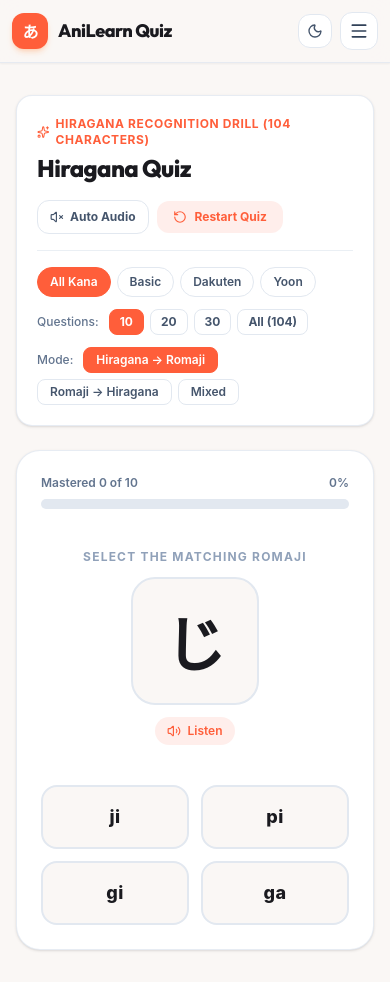
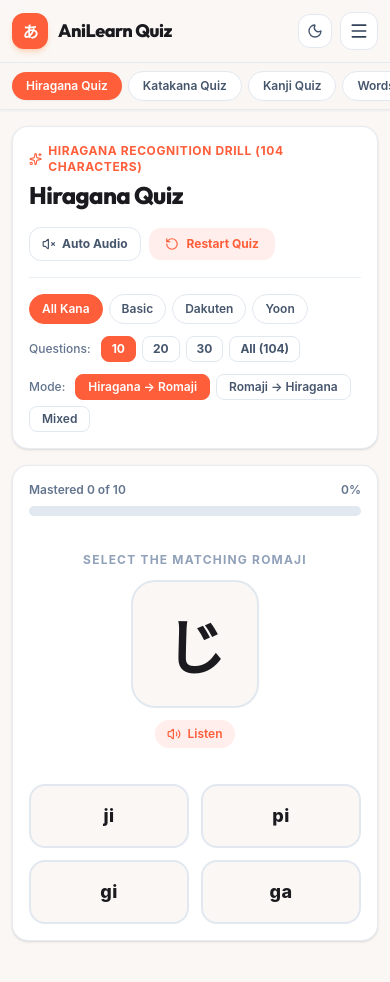
Before and after one commit to Aneeshunique007/anilearn-quiz, a React (Vite) app: page / in a window 390 px wide. After the commit the page ends 957 px from the top, so only its background shows below. Built offline with nearby package versions, Linux system fonts and the light colour scheme; a web font is replaced by a local one.

Commit message:
Improve mobile responsiveness across QuizLayout and all quiz views

```diff
--- a/src/components/KanaQuizView.tsx
+++ b/src/components/KanaQuizView.tsx
@@ -253,9 +253,9 @@ export const KanaQuizView: React.FC<KanaQuizViewProps> = ({ script, theme }) =>
       : 'bg-white text-slate-600 border-slate-200 hover:border-slate-300';
 
   return (
-    <div className="space-y-6">
+    <div className="space-y-4 sm:space-y-6">
       {/* Header & Filters */}
-      <div className={`rounded-2xl border p-5 sm:p-6 ${surfaceClass}`}>
+      <div className={`rounded-2xl border p-4 sm:p-6 ${surfaceClass}`}>
         <div className="flex flex-col sm:flex-row sm:items-center justify-between gap-4">
           <div>
             <span className="inline-flex items-center gap-1.5 text-xs font-bold uppercase tracking-wider text-[#FF5E3A] mb-1">
@@ -452,7 +452,7 @@ export const KanaQuizView: React.FC<KanaQuizViewProps> = ({ script, theme }) =>
           </div>
         </div>
       ) : currentQuestion ? (
-        <div className={`rounded-3xl border p-6 sm:p-8 space-y-6 ${surfaceClass}`}>
+        <div className={`rounded-2xl sm:rounded-3xl border p-4 sm:p-8 space-y-5 sm:space-y-6 ${surfaceClass}`}>
           {/* Progress Bar */}
           <div className="space-y-2">
             <div className="flex items-center justify-between text-xs font-semibold text-slate-500 dark:text-slate-400">
@@ -573,11 +573,11 @@ export const KanaQuizView: React.FC<KanaQuizViewProps> = ({ script, theme }) =>
                 )}
               </div>
 
-              <div className="flex items-center gap-2.5 w-full sm:w-auto justify-end shrink-0">
+              <div className="flex items-center gap-2.5 w-full sm:w-auto shrink-0">
                 <button
                   type="button"
                   onClick={() => handleOpenDetails()}
-                  className={`inline-flex items-center gap-1.5 px-3.5 py-2.5 rounded-xl text-xs font-bold border transition cursor-pointer ${pillInactive}`}
+                  className={`inline-flex items-center justify-center gap-1.5 px-3.5 py-2.5 rounded-xl text-xs font-bold border transition cursor-pointer shrink-0 ${pillInactive}`}
                 >
                   <FileText className="w-3.5 h-3.5" />
                   Details
@@ -585,7 +585,7 @@ export const KanaQuizView: React.FC<KanaQuizViewProps> = ({ script, theme }) =>
                 <button
                   type="button"
                   onClick={handleNext}
-                  className="inline-flex items-center gap-1.5 px-5 py-2.5 rounded-xl bg-[#FF5E3A] hover:bg-[#E84E29] text-white text-sm font-bold shadow-md shadow-orange-500/20 transition cursor-pointer"
+                  className="flex-1 sm:flex-initial inline-flex items-center justify-center gap-1.5 px-5 py-2.5 rounded-xl bg-[#FF5E3A] hover:bg-[#E84E29] text-white text-sm font-bold shadow-md shadow-orange-500/20 transition cursor-pointer"
                 >
                   Next
                   <ArrowRight className="w-4 h-4" />
--- a/src/components/KanjiQuizView.tsx
+++ b/src/components/KanjiQuizView.tsx
@@ -238,9 +238,9 @@ export const KanjiQuizView: React.FC<KanjiQuizViewProps> = ({ theme }) => {
       : 'bg-white text-slate-600 border-slate-200 hover:border-slate-300';
 
   return (
-    <div className="space-y-6">
+    <div className="space-y-4 sm:space-y-6">
       {/* Header & Filters */}
-      <div className={`rounded-2xl border p-5 sm:p-6 ${surfaceClass}`}>
+      <div className={`rounded-2xl border p-4 sm:p-6 ${surfaceClass}`}>
         <div className="flex flex-col sm:flex-row sm:items-center justify-between gap-4">
           <div>
             <span className="inline-flex items-center gap-1.5 text-xs font-bold uppercase tracking-wider text-[#FF5E3A] mb-1">
@@ -448,7 +448,7 @@ export const KanjiQuizView: React.FC<KanjiQuizViewProps> = ({ theme }) => {
           </div>
         </div>
       ) : currentQuestion ? (
-        <div className={`rounded-3xl border p-6 sm:p-8 space-y-6 ${surfaceClass}`}>
+        <div className={`rounded-2xl sm:rounded-3xl border p-4 sm:p-8 space-y-5 sm:space-y-6 ${surfaceClass}`}>
           {/* Progress */}
           <div className="space-y-2">
             <div className="flex items-center justify-between text-xs font-semibold text-slate-500 dark:text-slate-400">
@@ -491,7 +491,7 @@ export const KanjiQuizView: React.FC<KanjiQuizViewProps> = ({ theme }) => {
                 </div>
               ) : (
                 <div
-                  className={`px-8 py-6 rounded-3xl border-2 text-2xl sm:text-3xl font-extrabold font-heading select-none max-w-md ${
+                  className={`px-5 py-4 sm:px-8 sm:py-6 rounded-3xl border-2 text-xl sm:text-3xl font-extrabold font-heading select-none w-full max-w-md break-words ${
                     theme === 'dark'
                       ? 'bg-[#0E0E12] border-slate-800 text-white'
                       : 'bg-[#FAF7F5] border-slate-200 text-[#1A1A1F]'
@@ -528,7 +528,13 @@ export const KanjiQuizView: React.FC<KanjiQuizViewProps> = ({ theme }) => {
           </div>
 
           {/* Options */}
-          <div className="grid grid-cols-2 gap-3 max-w-xl mx-auto">
+          <div
+            className={`grid gap-3 max-w-xl mx-auto ${
+              currentQuestion.mode === 'meaning-to-kanji'
+                ? 'grid-cols-2'
+                : 'grid-cols-1 sm:grid-cols-2'
+            }`}
+          >
             {currentQuestion.options.map((option, idx) => {
               const isSelected = selectedOption === option;
               const isAnswer = option === currentQuestion.correctAnswer;
@@ -588,11 +594,11 @@ export const KanjiQuizView: React.FC<KanjiQuizViewProps> = ({ theme }) => {
                   : `Not quite — "${currentQuestion.char}" means "${currentQuestion.meaning}".`}
               </span>
 
-              <div className="flex items-center gap-2.5 w-full sm:w-auto justify-end shrink-0">
+              <div className="flex items-center gap-2.5 w-full sm:w-auto shrink-0">
                 <button
                   type="button"
                   onClick={() => handleOpenDetails()}
-                  className={`inline-flex items-center gap-1.5 px-3.5 py-2.5 rounded-xl text-xs font-bold border transition cursor-pointer ${pillInactive}`}
+                  className={`inline-flex items-center justify-center gap-1.5 px-3.5 py-2.5 rounded-xl text-xs font-bold border transition cursor-pointer shrink-0 ${pillInactive}`}
                 >
                   <FileText className="w-3.5 h-3.5" />
                   Details
@@ -600,7 +606,7 @@ export const KanjiQuizView: React.FC<KanjiQuizViewProps> = ({ theme }) => {
                 <button
                   type="button"
                   onClick={handleNext}
-                  className="inline-flex items-center gap-1.5 px-5 py-2.5 rounded-xl bg-[#FF5E3A] hover:bg-[#E84E29] text-white text-sm font-bold shadow-md shadow-orange-500/20 transition cursor-pointer"
+                  className="flex-1 sm:flex-initial inline-flex items-center justify-center gap-1.5 px-5 py-2.5 rounded-xl bg-[#FF5E3A] hover:bg-[#E84E29] text-white text-sm font-bold shadow-md shadow-orange-500/20 transition cursor-pointer"
                 >
                   Next
                   <ArrowRight className="w-4 h-4" />
--- a/src/components/QuizLayout.tsx
+++ b/src/components/QuizLayout.tsx
@@ -131,6 +131,36 @@ export const QuizLayout: React.FC<QuizLayoutProps> = ({
           </div>
         </div>
 
+        {/* Mobile Horizontal Pill Bar (always visible below header on < md) */}
+        <nav
+          aria-label="Mobile Quiz Navigation"
+          className={`md:hidden border-t px-3 py-2 flex items-center gap-1.5 overflow-x-auto scrollbar-thin ${
+            theme === 'dark'
+              ? 'bg-[#0E0E12]/95 border-slate-800'
+              : 'bg-[#FAF7F5]/95 border-slate-200/80'
+          }`}
+        >
+          {NAV_ITEMS.map((item) => {
+            const isActive = activeTab === item.id;
+            return (
+              <button
+                key={item.id}
+                type="button"
+                onClick={() => handleTabClick(item.id)}
+                className={`px-3.5 py-1.5 rounded-full text-xs font-semibold whitespace-nowrap transition cursor-pointer shrink-0 ${
+                  isActive
+                    ? 'bg-[#FF5E3A] text-white font-bold shadow-xs'
+                    : theme === 'dark'
+                      ? 'bg-[#17171C] text-slate-300 border border-slate-800'
+                      : 'bg-white text-slate-600 border border-slate-200'
+                }`}
+              >
+                {item.label}
+              </button>
+            );
+          })}
+        </nav>
+
         {/* Mobile Dropdown Menu (4 Quiz Headings Only) */}
         {mobileMenuOpen && (
           <div
@@ -162,7 +192,7 @@ export const QuizLayout: React.FC<QuizLayoutProps> = ({
       </header>
 
       {/* MAIN CONTENT */}
-      <main className="flex-1 w-full max-w-4xl mx-auto px-4 sm:px-6 py-8 sm:py-10">
+      <main className="flex-1 w-full max-w-4xl mx-auto px-3 sm:px-6 py-4 sm:py-8">
         {children}
       </main>
     </div>
--- a/src/components/WordsQuizView.tsx
+++ b/src/components/WordsQuizView.tsx
@@ -233,9 +233,9 @@ export const WordsQuizView: React.FC<WordsQuizViewProps> = ({ theme }) => {
       : 'bg-white text-slate-600 border-slate-200 hover:border-slate-300';
 
   return (
-    <div className="space-y-6">
+    <div className="space-y-4 sm:space-y-6">
       {/* Header & Filters */}
-      <div className={`rounded-2xl border p-5 sm:p-6 ${surfaceClass}`}>
+      <div className={`rounded-2xl border p-4 sm:p-6 ${surfaceClass}`}>
         <div className="flex flex-col sm:flex-row sm:items-center justify-between gap-4">
           <div>
             <span className="inline-flex items-center gap-1.5 text-xs font-bold uppercase tracking-wider text-[#FF5E3A] mb-1">
@@ -441,7 +441,7 @@ export const WordsQuizView: React.FC<WordsQuizViewProps> = ({ theme }) => {
           </div>
         </div>
       ) : currentQuestion ? (
-        <div className={`rounded-3xl border p-6 sm:p-8 space-y-6 ${surfaceClass}`}>
+        <div className={`rounded-2xl sm:rounded-3xl border p-4 sm:p-8 space-y-5 sm:space-y-6 ${surfaceClass}`}>
           {/* Progress */}
           <div className="space-y-2">
             <div className="flex items-center justify-between text-xs font-semibold text-slate-500 dark:text-slate-400">
@@ -475,7 +475,7 @@ export const WordsQuizView: React.FC<WordsQuizViewProps> = ({ theme }) => {
               {currentQuestion.mode === 'word-to-meaning' ? (
                 <>
                   <div
-                    className={`px-8 py-6 rounded-3xl border-2 text-4xl sm:text-5xl font-black font-jp select-none ${
+                    className={`px-5 py-4 sm:px-8 sm:py-6 rounded-3xl border-2 text-3xl sm:text-5xl font-black font-jp select-none max-w-full break-words ${
                       theme === 'dark'
                         ? 'bg-[#0E0E12] border-slate-800 text-white'
                         : 'bg-[#FAF7F5] border-slate-200 text-[#1A1A1F]'
@@ -491,7 +491,7 @@ export const WordsQuizView: React.FC<WordsQuizViewProps> = ({ theme }) => {
                 </>
               ) : (
                 <div
-                  className={`px-8 py-6 rounded-3xl border-2 text-2xl sm:text-3xl font-extrabold font-heading select-none max-w-md ${
+                  className={`px-5 py-4 sm:px-8 sm:py-6 rounded-3xl border-2 text-xl sm:text-3xl font-extrabold font-heading select-none w-full max-w-md break-words ${
                     theme === 'dark'
                       ? 'bg-[#0E0E12] border-slate-800 text-white'
                       : 'bg-[#FAF7F5] border-slate-200 text-[#1A1A1F]'
@@ -513,7 +513,13 @@ export const WordsQuizView: React.FC<WordsQuizViewProps> = ({ theme }) => {
           </div>
 
           {/* Options */}
-          <div className="grid grid-cols-1 sm:grid-cols-2 gap-3 max-w-xl mx-auto">
+          <div
+            className={`grid gap-3 max-w-xl mx-auto ${
+              currentQuestion.mode === 'meaning-to-word'
+                ? 'grid-cols-2'
+                : 'grid-cols-1 sm:grid-cols-2'
+            }`}
+          >
             {currentQuestion.options.map((option, idx) => {
               const isSelected = selectedOption === option;
               const isAnswer = option === currentQuestion.correctAnswer;
@@ -576,7 +582,7 @@ export const WordsQuizView: React.FC<WordsQuizViewProps> = ({ theme }) => {
               <button
                 type="button"
                 onClick={handleNext}
-                className="inline-flex items-center gap-1.5 px-5 py-2.5 rounded-xl bg-[#FF5E3A] hover:bg-[#E84E29] text-white text-sm font-bold shadow-md shadow-orange-500/20 transition cursor-pointer self-end sm:self-auto shrink-0"
+                className="w-full sm:w-auto inline-flex items-center justify-center gap-1.5 px-5 py-2.5 rounded-xl bg-[#FF5E3A] hover:bg-[#E84E29] text-white text-sm font-bold shadow-md shadow-orange-500/20 transition cursor-pointer shrink-0"
               >
                 Next
                 <ArrowRight className="w-4 h-4" />
```
